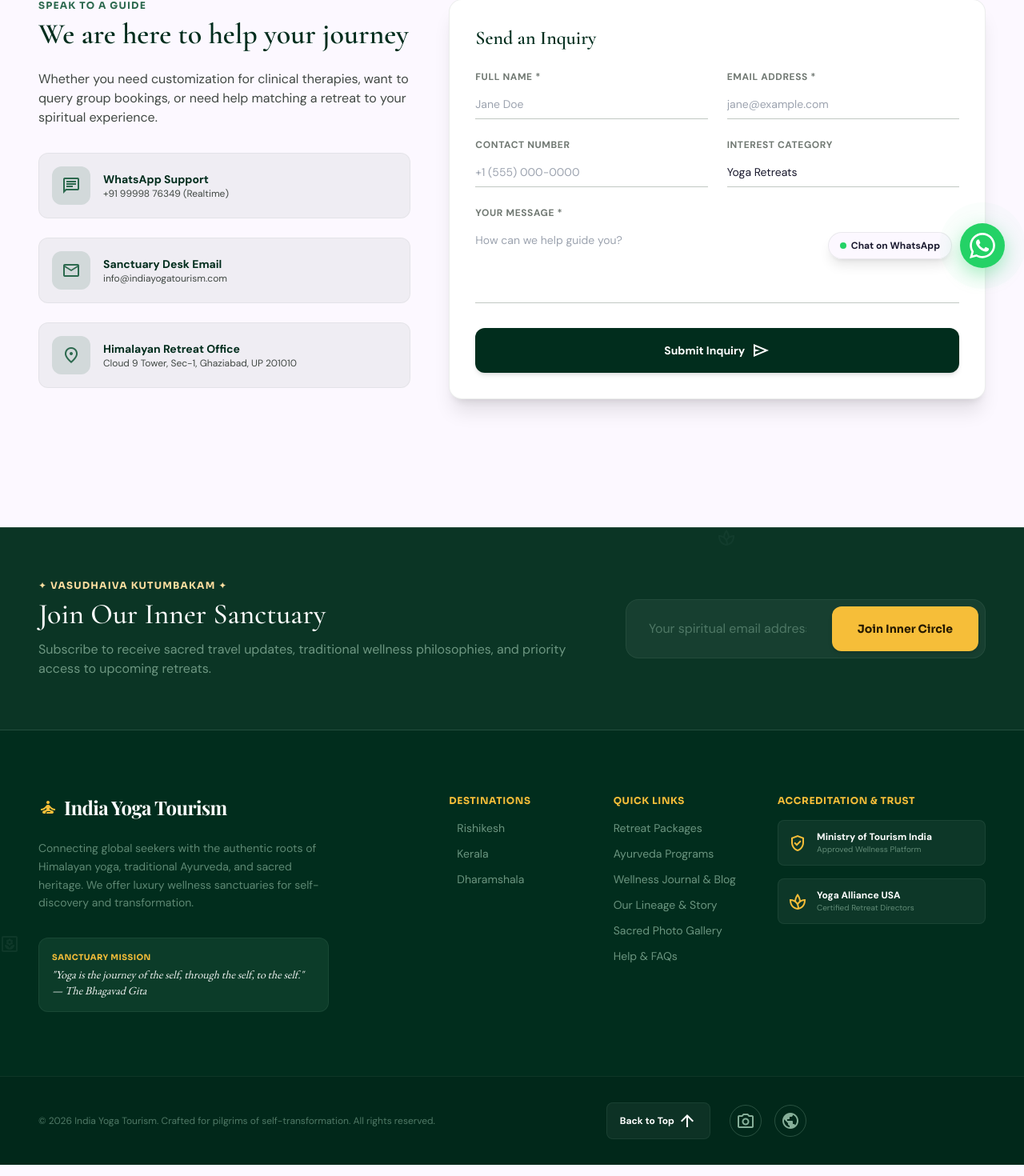
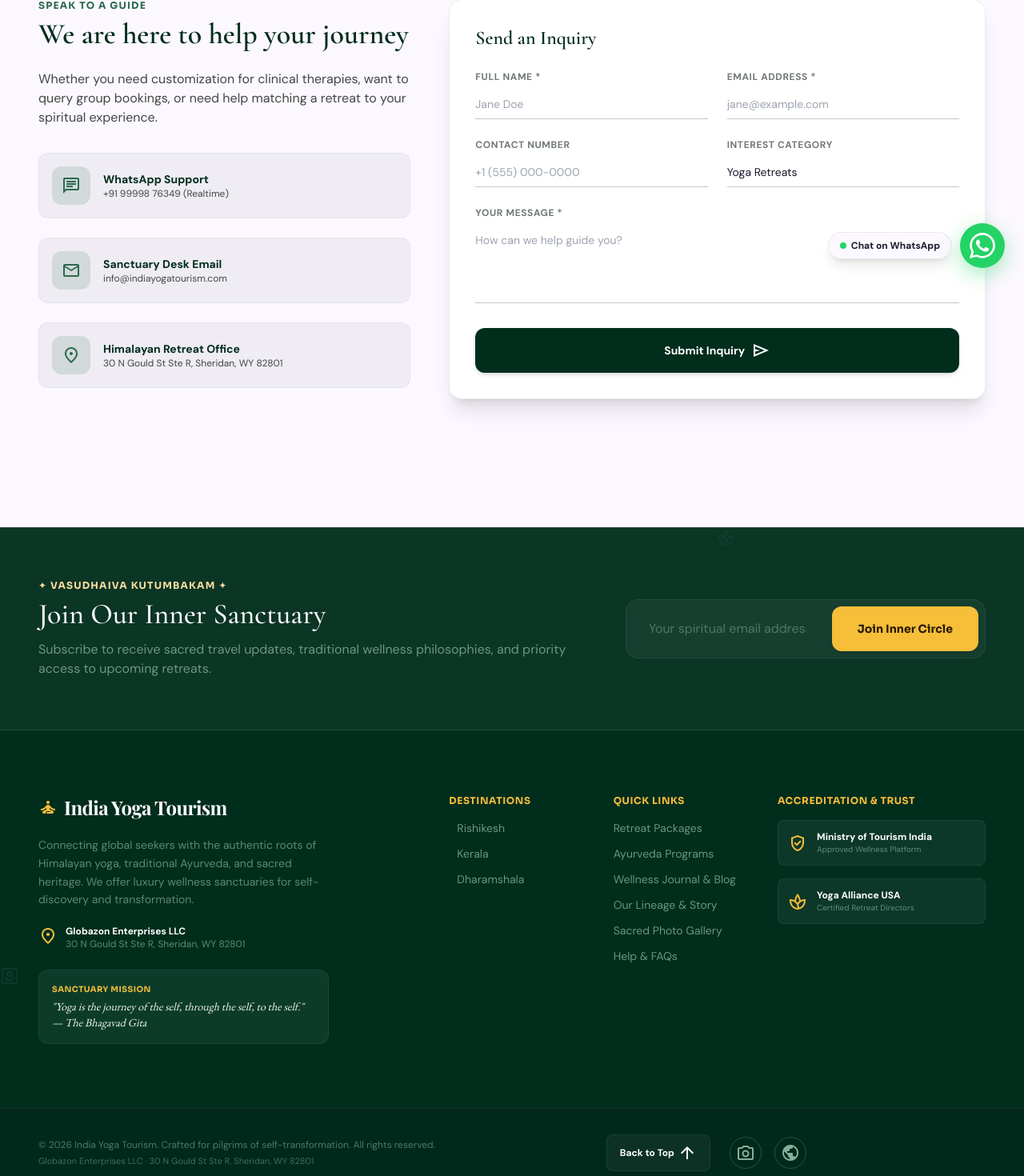
Before and after one commit to indiayogatourism/india-yoga, a Next.js app: page /contact in a window 1280 px wide. Shown: the part 441-1911 px from the top of the page at 80% size. Built offline with nearby package versions, Linux system fonts and the light colour scheme; no server answers; the database is empty.

Commit message:
address addition disclaimer

```diff
--- a/app/(public)/contact/page.tsx
+++ b/app/(public)/contact/page.tsx
@@ -12,7 +12,7 @@
     contactEmail: 'info@indiayogatourism.com',
     contactPhone: '+91 99998 76349',
     whatsappNumber: '+91 99998 76349',
-    officeAddress: 'Cloud 9 Tower, Sec-1, Ghaziabad, UP 201010',
+    officeAddress: '30 N Gould St Ste R, Sheridan, WY 82801',
   })
 
   useEffect(() => {
@@ -25,7 +25,7 @@
             contactEmail: data.config.contactEmail || 'info@indiayogatourism.com',
             contactPhone: data.config.contactPhone || '+91 99998 76349',
             whatsappNumber: data.config.whatsappNumber || '+91 99998 76349',
-            officeAddress: data.config.officeAddress || 'Cloud 9 Tower, Sec-1, Ghaziabad, UP 201010',
+            officeAddress: data.config.officeAddress || '30 N Gould St Ste R, Sheridan, WY 82801',
           })
         }
       } catch (err) {
--- a/app/admin/site-edit/page.tsx
+++ b/app/admin/site-edit/page.tsx
@@ -53,7 +53,7 @@
     contactEmail: 'info@indiayogatourism.com',
     contactPhone: '+91 99998 76349',
     whatsappNumber: '+91 99998 76349',
-    officeAddress: 'Cloud 9 Tower, Sec-1, Ghaziabad, UP 201010',
+    officeAddress: '30 N Gould St Ste R, Sheridan, WY 82801',
     footerText: '© 2026 India Yoga Tourism. All rights reserved.',
     metaTitle: 'India Yoga Tourism | Authentic Rishikesh Retreats & Online Classes',
     metaDescription: 'Discover authentic Panchakarma detoxification, Ayurvedic retreats, and live stream online classes with certified masters in Rishikesh.',
@@ -460,7 +460,7 @@
                   type="text"
                   value={formData.officeAddress}
                   onChange={(e) => setFormData({ ...formData, officeAddress: e.target.value })}
-                  placeholder="e.g. Cloud 9 Tower, Sec-1, Ghaziabad, UP 201010"
+                  placeholder="e.g. 30 N Gould St Ste R, Sheridan, WY 82801"
                   className="w-full px-4 py-2.5 rounded-xl border border-gray-300 text-sm focus:ring-2 focus:ring-[#1C2E26] focus:outline-none"
                 />
               </div>
--- a/app/api/site-config/route.ts
+++ b/app/api/site-config/route.ts
@@ -23,7 +23,7 @@
           contactEmail: 'info@indiayogatourism.com',
           contactPhone: '+91 99998 76349',
           whatsappNumber: '+91 99998 76349',
-          officeAddress: 'Cloud 9 Tower, Sec-1, Ghaziabad, UP 201010',
+          officeAddress: '30 N Gould St Ste R, Sheridan, WY 82801',
           footerText: '© 2026 India Yoga Tourism. All rights reserved.',
           metaTitle: 'India Yoga Tourism | Authentic Rishikesh Retreats & Online Classes',
           metaDescription: 'Discover authentic Panchakarma detoxification, Ayurvedic retreats, and live stream online classes with certified masters in Rishikesh.',
@@ -121,7 +121,7 @@
         contactEmail: contactEmail || 'info@indiayogatourism.com',
         contactPhone: contactPhone || '+91 99998 76349',
         whatsappNumber: whatsappNumber || '+91 99998 76349',
-        officeAddress: officeAddress || 'Cloud 9 Tower, Sec-1, Ghaziabad, UP 201010',
+        officeAddress: officeAddress || '30 N Gould St Ste R, Sheridan, WY 82801',
         footerText,
         metaTitle,
         metaDescription,
--- a/components/Footer.tsx
+++ b/components/Footer.tsx
@@ -126,10 +126,19 @@
               {siteConfig.siteName}
             </span>
           </div>
-          <p className="font-body-md text-on-primary-container/70 text-sm leading-relaxed mt-2">
+          <p className="font-body-md text-on-primary-container/70 text-sm leading-relaxed mt-1">
             Connecting global seekers with the authentic roots of Himalayan yoga, traditional Ayurveda, and sacred heritage. We offer luxury wellness sanctuaries for self-discovery and transformation.
           </p>
-          <div className="bg-[#0c3c29] p-4 rounded-xl border border-on-primary-container/10 w-full mt-4">
+
+          <div className="flex items-start gap-2.5 text-xs text-on-primary-container/80 pt-1">
+            <span className="material-symbols-outlined text-tertiary-fixed-dim text-base mt-0.5 select-none">location_on</span>
+            <div>
+              <p className="font-bold text-on-primary">Globazon Enterprises LLC</p>
+              <p className="text-on-primary-container/70">30 N Gould St Ste R, Sheridan, WY 82801</p>
+            </div>
+          </div>
+
+          <div className="bg-[#0c3c29] p-4 rounded-xl border border-on-primary-container/10 w-full mt-2">
             <span className="text-[10px] font-label-price text-tertiary-fixed-dim uppercase tracking-wider block mb-1">
               Sanctuary Mission
             </span>
@@ -224,9 +233,14 @@
       {/* Footer Bottom bar */}
       <div className="border-t border-on-primary-container/10 bg-black/10 relative z-10">
         <div className="max-w-[1280px] mx-auto px-6 md:px-12 py-8 flex flex-col md:flex-row justify-between items-center gap-6">
-          <p className="font-body-md text-xs text-on-primary-container/60 text-center md:text-left">
-            © {new Date().getFullYear()} India Yoga Tourism. Crafted for pilgrims of self-transformation. All rights reserved.
-          </p>
+          <div className="flex flex-col gap-1 text-center md:text-left">
+            <p className="font-body-md text-xs text-on-primary-container/60">
+              © {new Date().getFullYear()} India Yoga Tourism. Crafted for pilgrims of self-transformation. All rights reserved.
+            </p>
+            <p className="font-body-md text-[11px] text-on-primary-container/50">
+              Globazon Enterprises LLC · 30 N Gould St Ste R, Sheridan, WY 82801
+            </p>
+          </div>
 
           <div className="flex flex-wrap items-center justify-center md:justify-end gap-6 sm:pr-48 md:pr-56">
             <button
--- a/lib/emails/templates.ts
+++ b/lib/emails/templates.ts
@@ -62,7 +62,7 @@
       </div>
 
       <div style="margin-top: 40px; border-top: 1px solid #c1c8c2; padding-top: 20px; font-size: 12px; text-align: center; color: #717973;">
-        <p>Cloud 9 Tower, Vaishali Sec-1, Ghaziabad, UP 201010</p>
+        <p>Globazon Enterprises LLC | 30 N Gould St Ste R, Sheridan, WY 82801</p>
         <p>Phone: +91 99998 76349 | Email: info@indiayogatourism.com</p>
         <p>© ${new Date().getFullYear()} India Yoga Tourism. All rights reserved.</p>
       </div>
--- a/lib/pdf.ts
+++ b/lib/pdf.ts
@@ -125,7 +125,7 @@
     color: rgb(0.004, 0.176, 0.114),
   })
 
-  page.drawText('Cloud 9 Tower, Vaishali Sec-1, Ghaziabad, UP 201010 | info@indiayogatourism.com', {
+  page.drawText('30 N Gould St Ste R, Sheridan, WY 82801 | info@indiayogatourism.com', {
     x: 50,
     y: 60,
     size: 9,
--- a/lib/siteConfig.ts
+++ b/lib/siteConfig.ts
@@ -46,7 +46,7 @@
   contactEmail: 'info@indiayogatourism.com',
   contactPhone: '+91 99998 76349',
   whatsappNumber: '+91 99998 76349',
-  officeAddress: 'Cloud 9 Tower, Sec-1, Ghaziabad, UP 201010',
+  officeAddress: '30 N Gould St Ste R, Sheridan, WY 82801',
   footerText: '© 2026 India Yoga Tourism. All rights reserved.',
   metaTitle: 'India Yoga Tourism | Authentic Rishikesh Retreats & Online Classes',
   metaDescription: 'Discover authentic Panchakarma detoxification, Ayurvedic retreats, and live stream online classes with certified masters in Rishikesh.',
--- a/prisma/seed.ts
+++ b/prisma/seed.ts
@@ -22,7 +22,7 @@
       { key: 'contactPhone', value: '+91 88009 19486' },
       { key: 'contactEmail', value: 'info@indiayogatourism.com' },
       { key: 'contactWhatsapp', value: '+91 88009 19486' },
-      { key: 'contactAddress', value: 'Cloud 9 Tower, Vaishali Sec-1, Ghaziabad, UP 201010' },
+      { key: 'contactAddress', value: '30 N Gould St Ste R, Sheridan, WY 82801' },
       { key: 'instagramUrl', value: 'https://instagram.com/indiayogatourism' },
       { key: 'facebookUrl', value: 'https://facebook.com/indiayogatourism' },
       { key: 'youtubeUrl', value: 'https://youtube.com/indiayogatourism' },
```
Also changed, not shown: 1 other file (tests, documents, lock files or other folders).
